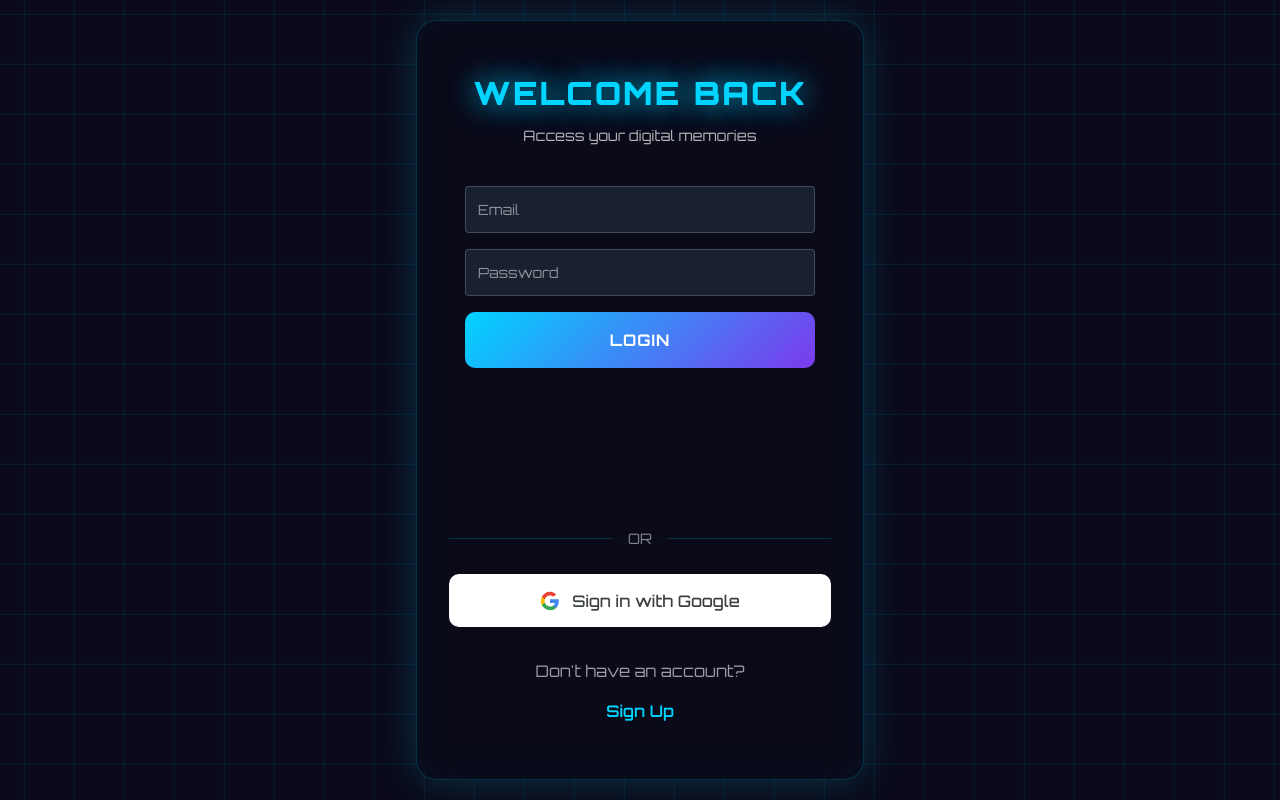
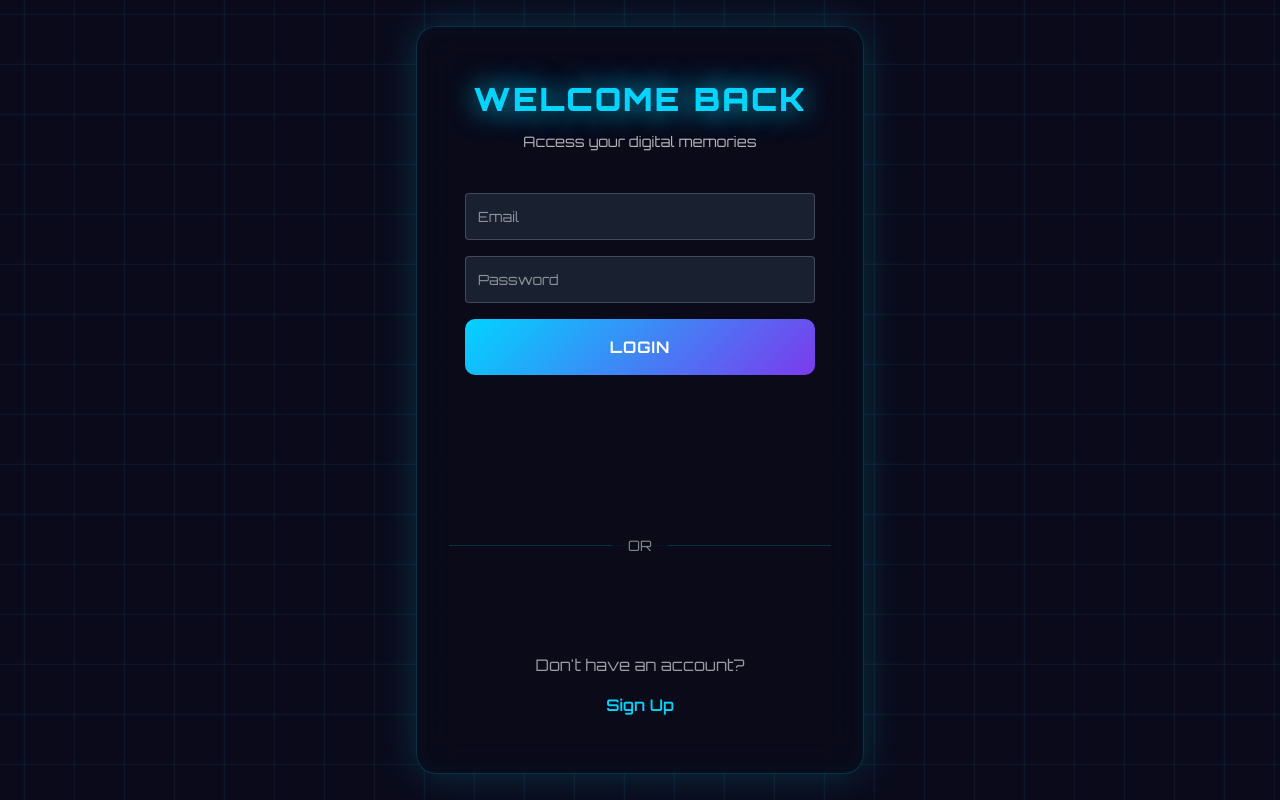
Before and after one commit to tung-programming/Codex-Frieza-Week-2, a React (Vite) app in the folder client/: page /auth in a window 1280 px wide. Built offline with nearby package versions, Linux system fonts and the light colour scheme.

Commit message:
google auth debugging

```diff
--- a/client/src/pages/AuthPage.jsx
+++ b/client/src/pages/AuthPage.jsx
@@ -2,7 +2,8 @@ import { useState, useEffect } from 'react';
 import { useNavigate, useLocation } from 'react-router-dom';
 import { useAuth } from '../hooks/useAuth.js';
 import './AuthPage.css';
-import { useGoogleLogin } from '@react-oauth/google';
+// import { useGoogleLogin } from '@react-oauth/google';
+import { GoogleLogin } from '@react-oauth/google';
 
 function AuthPage() {
   const location = useLocation();
@@ -125,40 +126,7 @@ function AuthPage() {
   };
 
   // Replace the existing handleGoogleSignIn with this:
-  const handleGoogleSignIn = useGoogleLogin({
-    flow: 'implicit',
-    onSuccess: async (tokenResponse) => {
-      try {
-        // Exchange access_token for ID token
-        const tokenInfoResponse = await fetch(
-          `https://www.googleapis.com/oauth2/v3/tokeninfo?access_token=${tokenResponse.access_token}`
-        );
-        const tokenInfo = await tokenInfoResponse.json();
 
-        // This contains the ID token
-        const idToken = tokenInfo.id_token;
-
-        if (!idToken) {
-          console.error("❌ No ID token received from Google");
-          return;
-        }
-
-        // ✅ Send ID token to backend
-        const result = await googleLogin(idToken);
-
-        if (result.success) {
-          navigate('/gallery');
-        } else {
-          console.error('Failed to complete Google login');
-        }
-      } catch (error) {
-        console.error('❌ Frontend Error: Failed to process Google login.', error);
-      }
-    },
-    onError: (error) => {
-      console.error('❌ Google login FAILED:', error);
-    },
-  });
 
 
   const toggleMode = () => {
@@ -361,15 +329,33 @@ function AuthPage() {
           </div>
 
           {/* Google Sign In */}
-          <button onClick={handleGoogleSignIn} className="google-btn" disabled={isSubmitting}>
-            <svg className="google-icon" viewBox="0 0 24 24">
-              <path fill="#4285F4" d="M22.56 12.25c0-.78-.07-1.53-.2-2.25H12v4.26h5.92c-.26 1.37-1.04 2.53-2.21 3.31v2.77h3.57c2.08-1.92 3.28-4.74 3.28-8.09z"/>
-              <path fill="#34A853" d="M12 23c2.97 0 5.46-.98 7.28-2.66l-3.57-2.77c-.98.66-2.23 1.06-3.71 1.06-2.86 0-5.29-1.93-6.16-4.53H2.18v2.84C3.99 20.53 7.7 23 12 23z"/>
-              <path fill="#FBBC05" d="M5.84 14.09c-.22-.66-.35-1.36-.35-2.09s.13-1.43.35-2.09V7.07H2.18C1.43 8.55 1 10.22 1 12s.43 3.45 1.18 4.93l2.85-2.22.81-.62z"/>
-              <path fill="#EA4335" d="M12 5.38c1.62 0 3.06.56 4.21 1.64l3.15-3.15C17.45 2.09 14.97 1 12 1 7.7 1 3.99 3.47 2.18 7.07l3.66 2.84c.87-2.6 3.3-4.53 6.16-4.53z"/>
-            </svg>
-            <span>Sign in with Google</span>
-          </button>
+          <div style={{ marginTop: "1rem" }}>
+            <GoogleLogin
+              onSuccess={async (credentialResponse) => {
+                try {
+                  const idToken = credentialResponse.credential;
+                  if (!idToken) {
+                    console.error("❌ No ID token received from Google");
+                    return;
+                  }
+
+                  // Call AuthContext → which calls authService.googleLogin
+                  const result = await googleLogin(idToken);
+
+                  if (result.success) {
+                    navigate('/gallery');
+                  } else {
+                    console.error('❌ Failed to complete Google login');
+                  }
+                } catch (err) {
+                  console.error("❌ Error handling Google login:", err);
+                }
+              }}
+              onError={() => {
+                console.error("❌ Google Login Failed");
+              }}
+            />
+          </div>
 
           {/* Toggle Mode */}
           <div className="toggle-mode">
```
